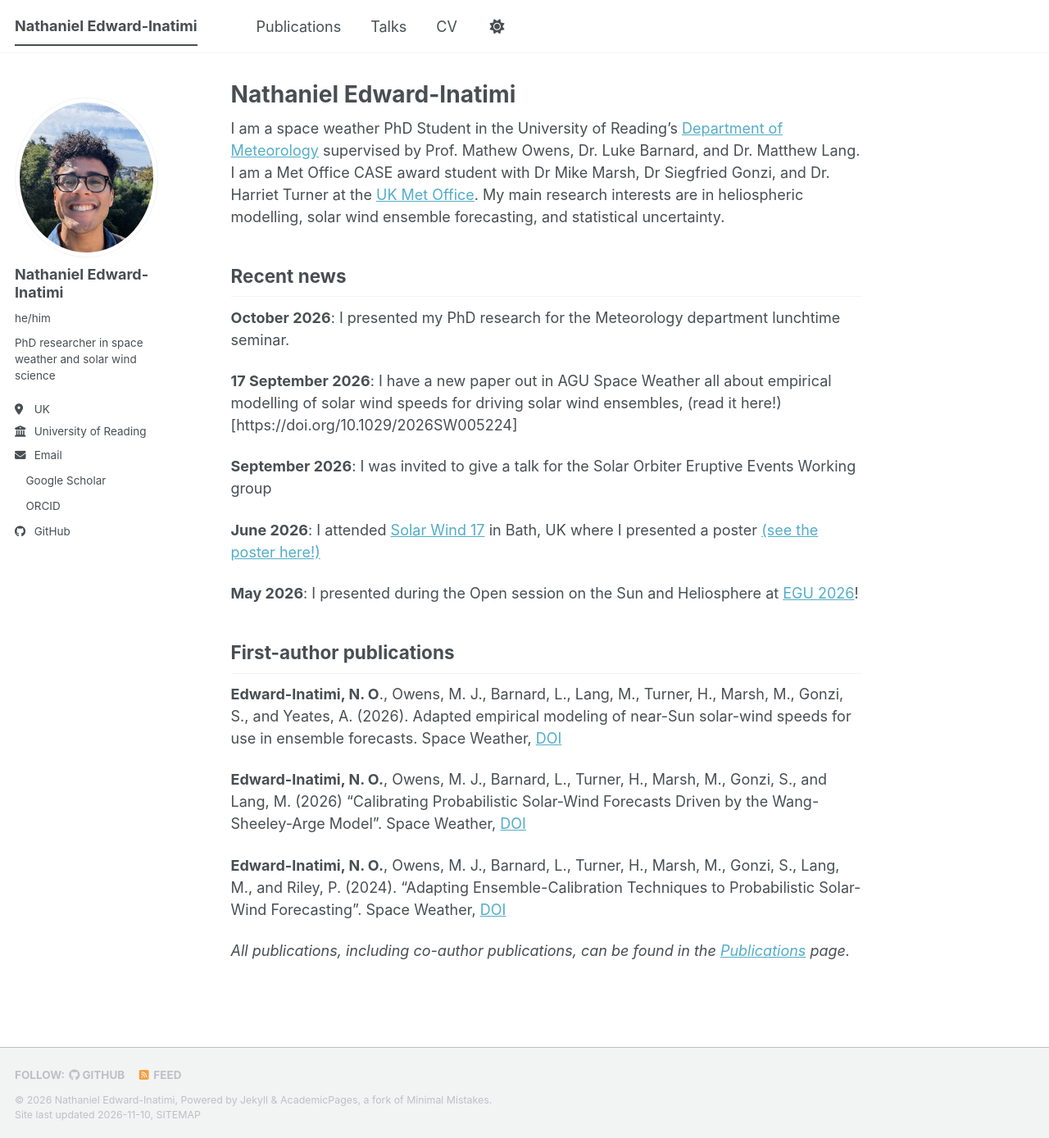
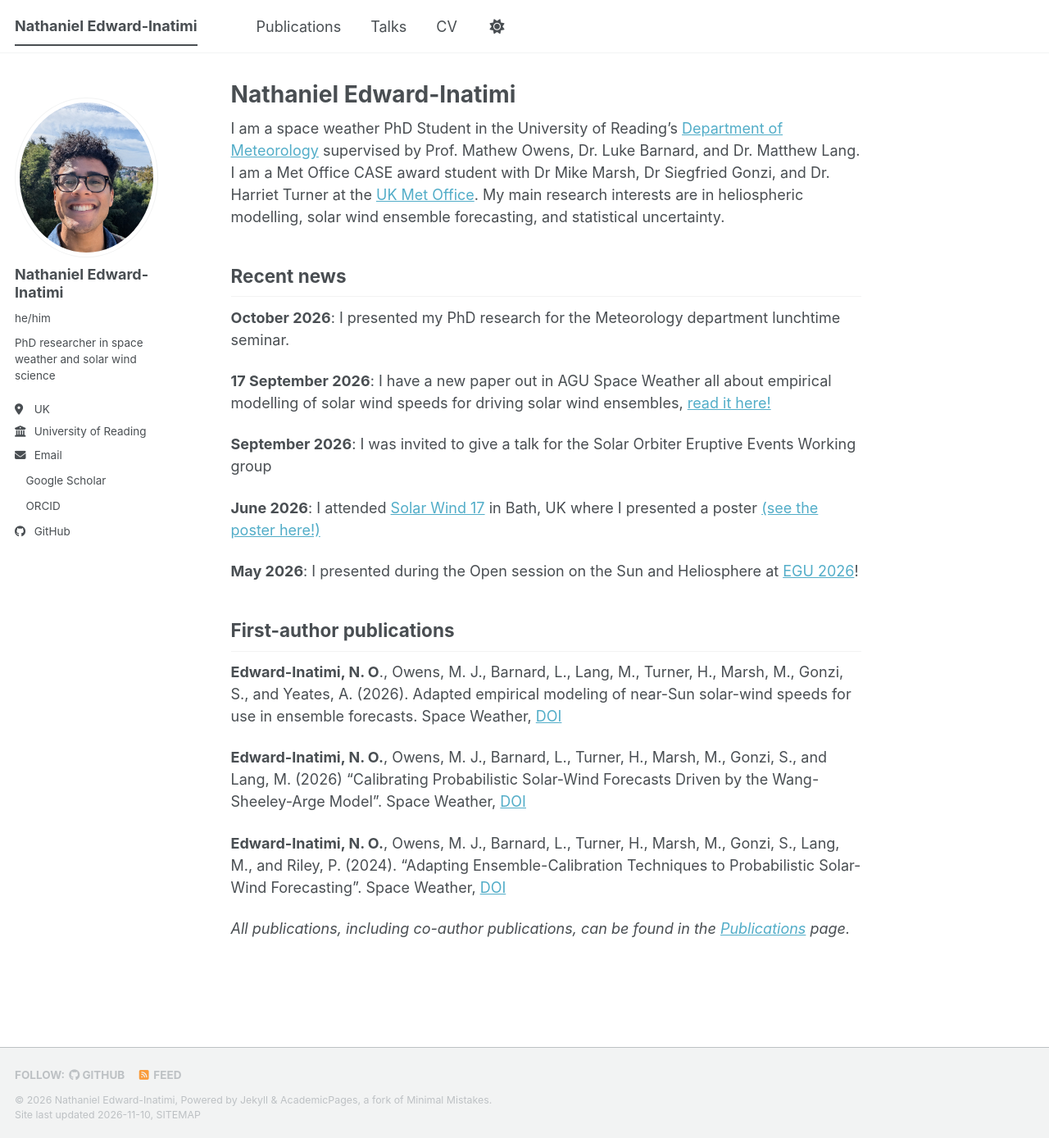
Before and after one commit to NathanielInatimi/nathanielinatimi.github.io, a Jekyll site: the page built from _pages/about.md, in a window 1280 px wide and 1388 px high. Shown: the whole window at 82% size. Built offline with Jekyll 4.4.1, drawn with Linux system fonts in a browser that asks for light colours; a style sheet for code colours, icons or effects is not loaded.

Commit message:
Update about.md

```diff
--- a/_pages/about.md
+++ b/_pages/about.md
@@ -13,7 +13,7 @@ I am a space weather PhD Student in the University of Reading's [Department of M
 
 **October 2026**: I presented my PhD research for the Meteorology department lunchtime seminar.
 
-**17 September 2026**: I have a new paper out in AGU Space Weather all about empirical modelling of solar wind speeds for driving solar wind ensembles, (read it here!)[https://doi.org/10.1029/2026SW005224]
+**17 September 2026**: I have a new paper out in AGU Space Weather all about empirical modelling of solar wind speeds for driving solar wind ensembles, [read it here!](https://doi.org/10.1029/2026SW005224)
 
 **September 2026**: I was invited to give a talk for the Solar Orbiter Eruptive Events Working group
 
```
